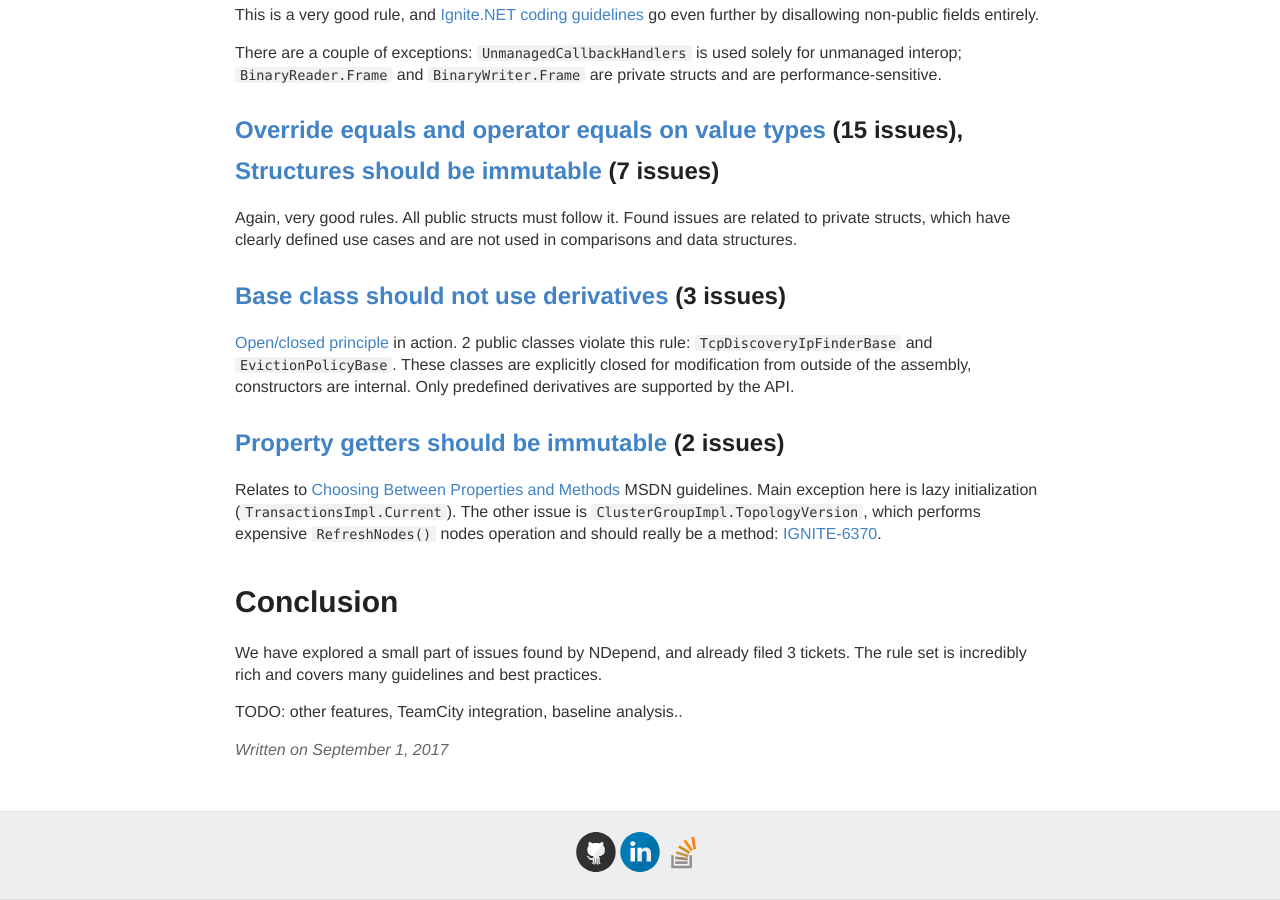
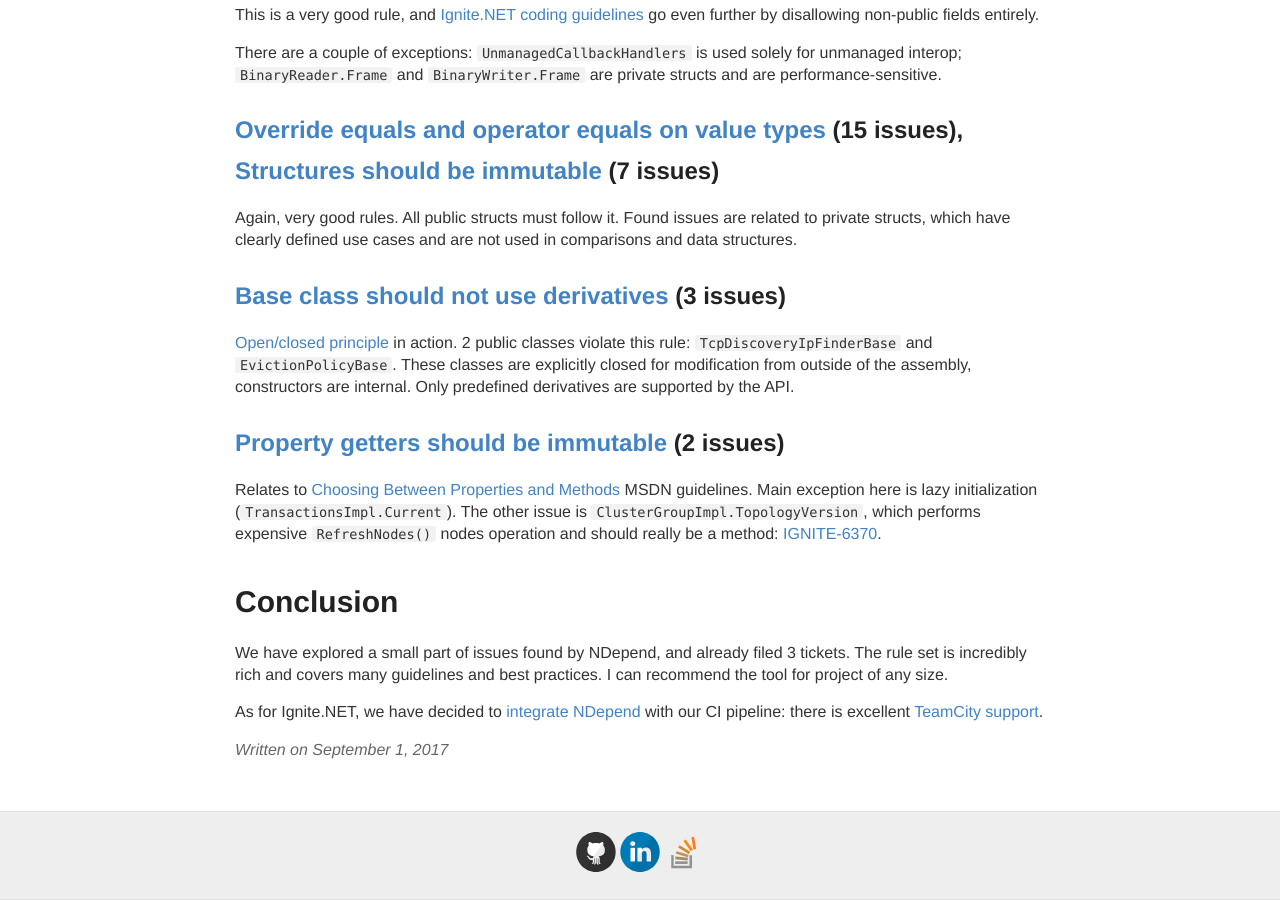
Before and after one commit to ptupitsyn/ptupitsyn.github.io, a Jekyll site: the page built from _posts/2017-09-01-Ignite-NDepend.md, in a window 1280 px wide and 900 px high, scrolled down 2896 px. Built offline with Jekyll 4.4.1, drawn with Linux system fonts in a browser that asks for light colours; comment, search, counter and statistics services are not loaded.

Commit message:
conclusion

```diff
--- a/_posts/2017-09-01-Ignite-NDepend.md
+++ b/_posts/2017-09-01-Ignite-NDepend.md
@@ -83,6 +83,6 @@
 
 # Conclusion
 
-We have explored a small part of issues found by NDepend, and already filed 3 tickets. The rule set is incredibly rich and covers many guidelines and best practices.
+We have explored a small part of issues found by NDepend, and already filed 3 tickets. The rule set is incredibly rich and covers many guidelines and best practices. I can recommend the tool for project of any size.
 
-TODO: other features, TeamCity integration, baseline analysis..
+As for Ignite.NET, we have decided to [integrate NDepend](https://issues.apache.org/jira/browse/IGNITE-6382) with our CI pipeline: there is excellent [TeamCity support](https://www.ndepend.com/docs/teamcity-integration-ndepend).
```
